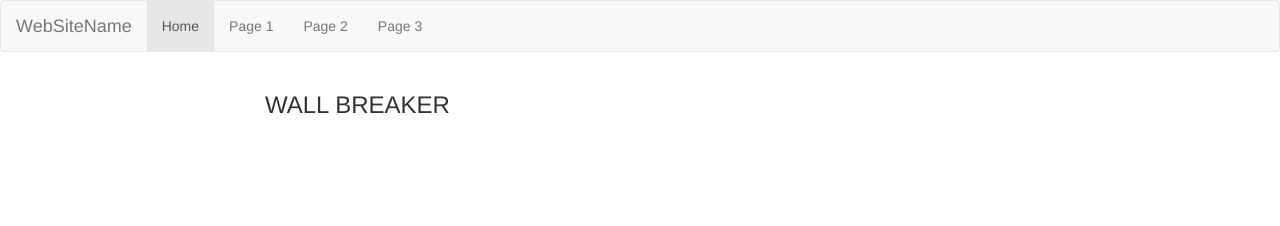
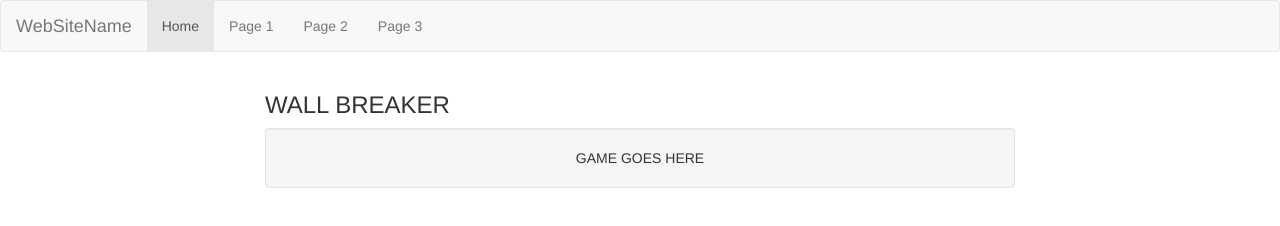
Before and after one commit to budhathokg1/Wall-Breaker, a website: page src/index.html in a window 1280 px wide. Drawn offline with nearby package versions, Linux system fonts and the light colour scheme.

Commit message:
added game box

```diff
--- a/src/index.html
+++ b/src/index.html
@@ -30,12 +30,13 @@
     </div>
     <div class="col-sm-8">
       <h3>WALL BREAKER</h3>
-
+    <div class = "well"> <center>GAME GOES HERE</center></div>
     </div>
     <div class="col-sm-2">
 
     </div>
   </div>
+
 </div>
 
 </body>
```
